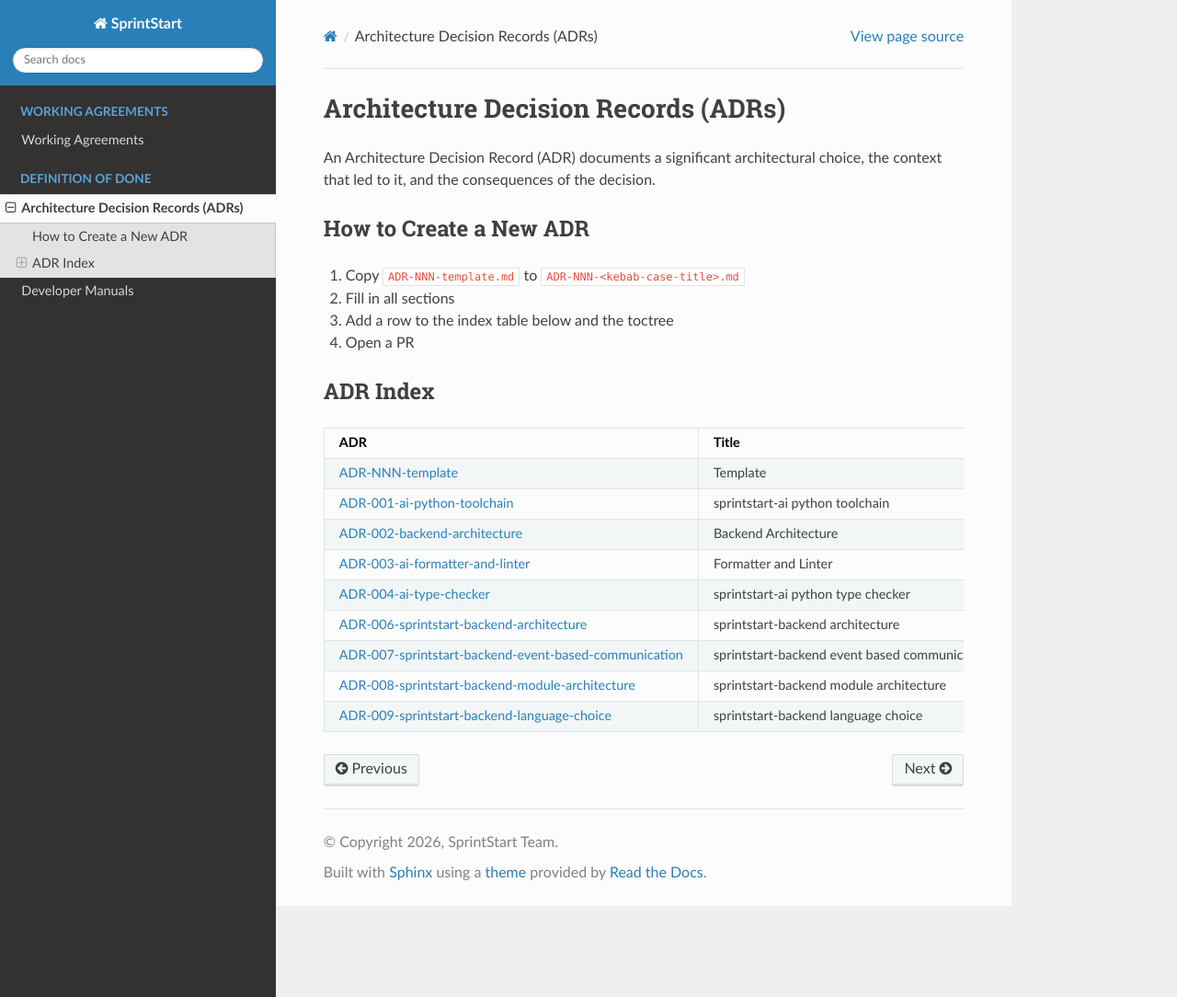
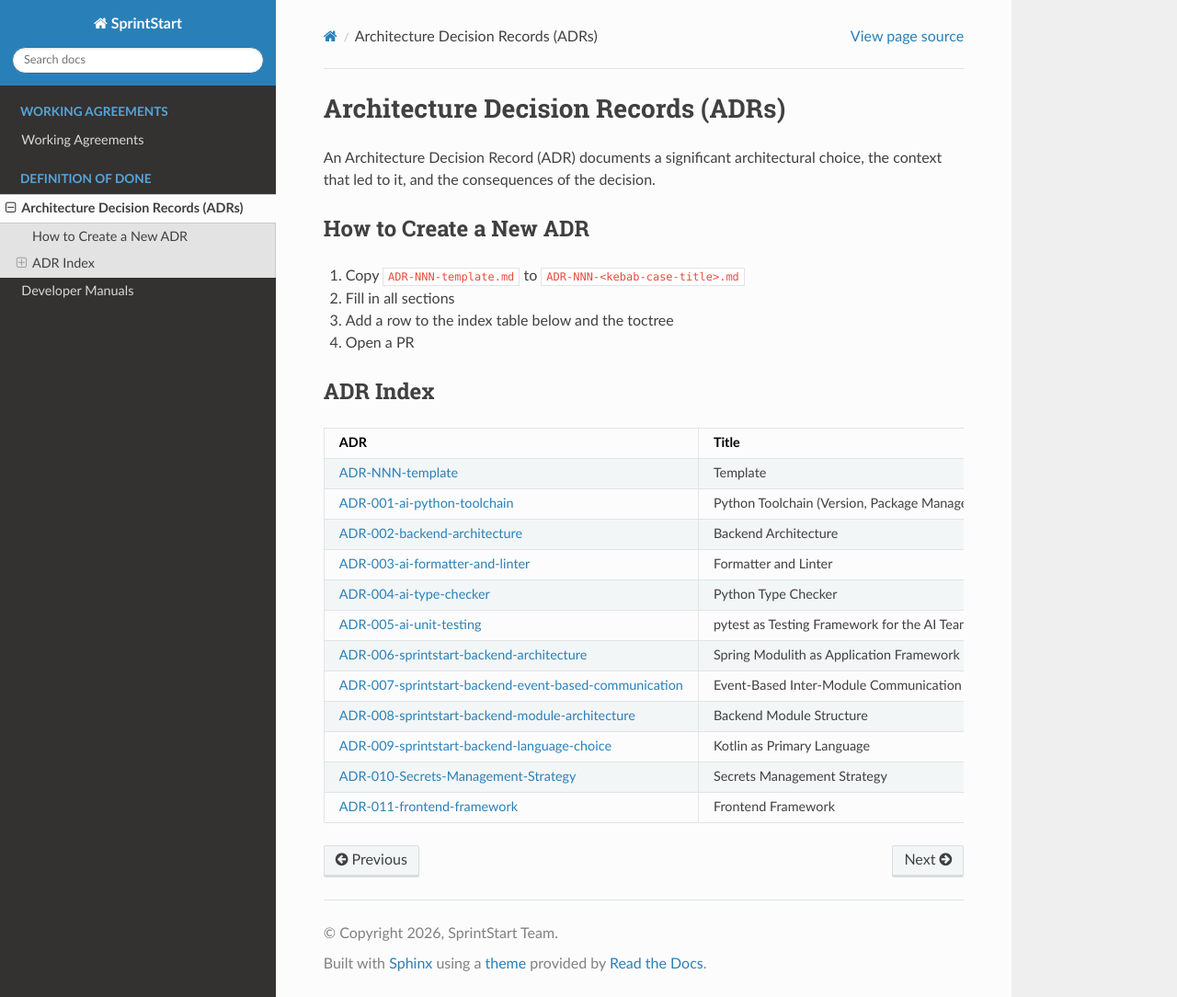
Before and after one commit to SprintStartProject/Wiki, a Sphinx documentation site: the page built from docs/source/adr/index.md, in a window 1280 px wide and 1084 px high. Shown: the whole window at 92% size. Built offline with Sphinx 7.4.7 and the Read the Docs theme 3.1.0, drawn with Linux system fonts in a browser that asks for light colours.

Commit message:
Update index.md

````diff
--- a/docs/source/adr/index.md
+++ b/docs/source/adr/index.md
@@ -15,14 +15,17 @@
 | ADR | Title | Status |
 |---|---|---|
 | [ADR-NNN-template](ADR-NNN-template.md) | Template | ✅ Accepted |
-| [ADR-001-ai-python-toolchain](ADR-001-ai-python-toolchain.md) | sprintstart-ai python toolchain | ✅ Accepted |
+| [ADR-001-ai-python-toolchain](ADR-001-ai-python-toolchain.md) | Python Toolchain (Version, Package Manager & Project Structure) | ✅ Accepted |
 | [ADR-002-backend-architecture](ADR-002-backend-architecture.md) | Backend Architecture | ✅ Accepted |
 | [ADR-003-ai-formatter-and-linter](ADR-003-formatter-and-linter.md) | Formatter and Linter | ✅ Accepted |
-| [ADR-004-ai-type-checker](ADR-004-ai-type-checker.md) | sprintstart-ai python type checker | ✅ Accepted |
-| [ADR-006-sprintstart-backend-architecture](ADR-006-sprintstart-backend-architecture.md) | sprintstart-backend architecture | ✅ Accepted |
-| [ADR-007-sprintstart-backend-event-based-communication](ADR-007-sprintstart-backend-event-based-communication.md) | sprintstart-backend event based communication | ✅ Accepted |
-| [ADR-008-sprintstart-backend-module-architecture](ADR-008-sprintstart-backend-module-architecture.md) | sprintstart-backend module architecture | ✅ Accepted |
-| [ADR-009-sprintstart-backend-language-choice](ADR-009-sprintstart-backend-language-choice.md) | sprintstart-backend language choice | ✅ Accepted |
+| [ADR-004-ai-type-checker](ADR-004-ai-type-checker.md) | Python Type Checker | ✅ Accepted |
+| [ADR-005-ai-unit-testing](ADR-005-ai-unit-testing.md) | pytest as Testing Framework for the AI Team | ✅ Accepted |
+| [ADR-006-sprintstart-backend-architecture](ADR-006-sprintstart-backend-architecture.md) | Spring Modulith as Application Framework | ✅ Accepted |
+| [ADR-007-sprintstart-backend-event-based-communication](ADR-007-sprintstart-backend-event-based-communication.md) | Event-Based Inter-Module Communication | ✅ Accepted |
+| [ADR-008-sprintstart-backend-module-architecture](ADR-008-sprintstart-backend-module-architecture.md) | Backend Module Structure | ✅ Accepted |
+| [ADR-009-sprintstart-backend-language-choice](ADR-009-sprintstart-backend-language-choice.md) | Kotlin as Primary Language | ✅ Accepted |
+| [ADR-010-Secrets-Management-Strategy](ADR-010-Secrets-Management-Strategy.md) | Secrets Management Strategy | ✅ Accepted |
+| [ADR-011-frontend-framework](ADR-011-frontend-framework.md) | Frontend Framework | ✅ Accepted |
 
 ```{toctree}
 :hidden:
@@ -32,4 +35,11 @@
 ADR-002-backend-architecture
 ADR-003-formatter-and-linter
 ADR-004-ai-type-checker
+ADR-005-ai-unit-testing
+ADR-006-sprintstart-backend-architecture
+ADR-007-sprintstart-backend-event-based-communication
+ADR-008-sprintstart-backend-module-architecture
+ADR-009-sprintstart-backend-language-choice
+ADR-010-Secrets-Management-Strategy
+ADR-011-frontend-framework
 ```
````
